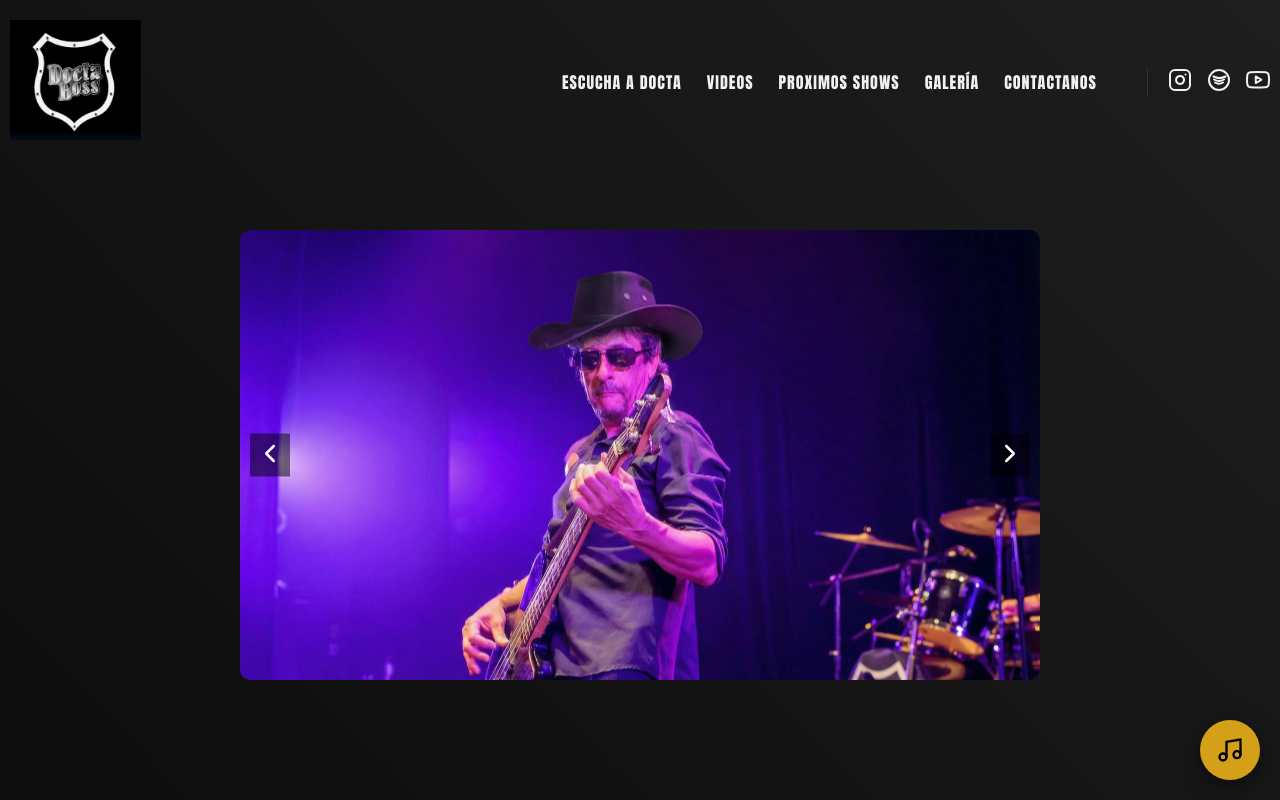
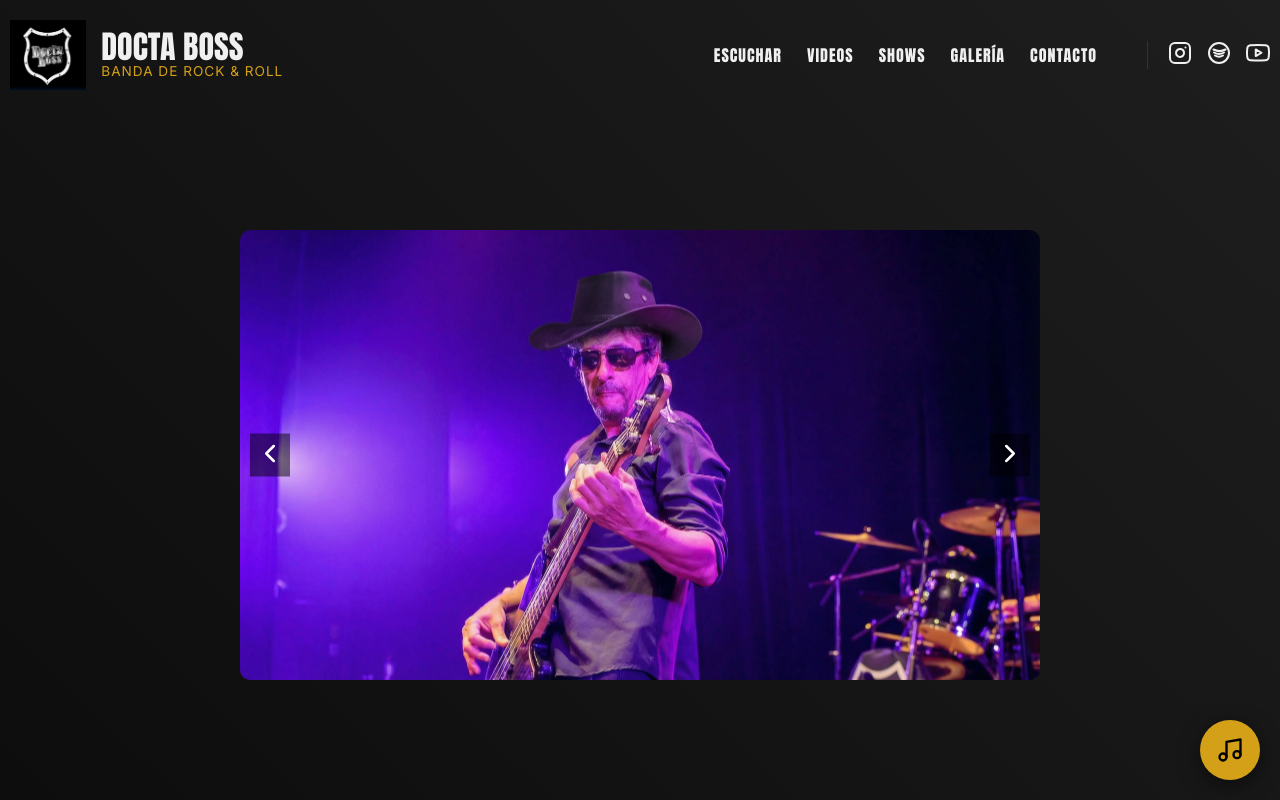
Before and after one commit to krmusicarg-arch/docta, a React (Vite) app: page / in a window 1280 px wide. Shown: the top 800 px of the page. Built offline with nearby package versions, Linux system fonts and the light colour scheme.

Commit message:
camnbios de seccion

```diff
--- a/index.html
+++ b/index.html
@@ -4,7 +4,7 @@
     <meta charset="UTF-8" />
     <link rel="icon" type="image/svg+xml" href="/vite.svg" />
     <meta name="viewport" content="width=device-width, initial-scale=1.0" />
-    <title>Docta Boss - Official Site</title>
+    <title>Docta Boss - Tributo Creedence Clearwater Revival</title>
     <link rel="preconnect" href="https://fonts.googleapis.com">
     <link rel="preconnect" href="https://fonts.gstatic.com" crossorigin>
     <link href="https://fonts.googleapis.com/css2?family=Anton&family=Inter:wght@300;400;600&display=swap" rel="stylesheet">
--- a/src/components/Footer.jsx
+++ b/src/components/Footer.jsx
@@ -34,6 +34,17 @@ const Footer = () => {
           })}
         </div>
 
+        <p style={{
+          fontFamily: 'var(--font-heading)',
+          fontSize: '1.2rem',
+          color: 'var(--color-accent)',
+          marginBottom: '20px',
+          letterSpacing: '1px',
+          textTransform: 'uppercase'
+        }}>
+          Primer Banda de Córdoba Tributo Creedence Clearwater Revival
+        </p>
+
         <p style={{ color: '#555', fontSize: '0.9rem' }}>&copy; 2026 DOCTA. All Rights Reserved.</p>
       </div>
     </footer>
--- a/src/components/Header.jsx
+++ b/src/components/Header.jsx
@@ -14,11 +14,11 @@ const Header = () => {
   }, []);
 
   const navLinks = [
-    { name: 'Escucha a docta', href: '#music' },
+    { name: 'Escuchar', href: '#music' },
     { name: 'Videos', href: '#videos' },
-    { name: 'Proximos shows', href: '#tour' },
+    { name: 'Shows', href: '#tour' },
     { name: 'Galería', href: '#gallery' },
-    { name: 'Contactanos', href: '#contact' },
+    { name: 'Contacto', href: '#contact' },
   ];
 
   const socialLinks = [
@@ -55,8 +55,29 @@ const Header = () => {
       <div className="container" style={{ display: 'flex', justifyContent: 'space-between', alignItems: 'center' }}>
 
         {/* Logo */}
-        <a href="#" className="logo" style={{ zIndex: 1001 }}>
-          <img src="/logo-docta.png" alt="Docta Logo" style={{ height: scrolled ? '60px' : '120px', objectFit: 'contain', transition: 'height 0.3s ease' }} />
+        <a href="#" className="logo" style={{ zIndex: 1001, display: 'flex', alignItems: 'center', gap: '15px', textDecoration: 'none' }}>
+          <img src="/logo-docta.png" alt="Docta Logo" style={{ height: scrolled ? '50px' : '70px', objectFit: 'contain', transition: 'height 0.3s ease' }} />
+          <div style={{ display: 'flex', flexDirection: 'column', justifyContent: 'center' }}>
+            <span style={{
+              fontFamily: 'var(--font-heading)',
+              fontSize: scrolled ? '1.5rem' : '2rem',
+              lineHeight: '1',
+              color: 'var(--color-text)',
+              transition: 'font-size 0.3s ease'
+            }}>
+              DOCTA BOSS
+            </span>
+            <span style={{
+              fontFamily: 'var(--font-body)',
+              fontSize: scrolled ? '0.7rem' : '0.85rem',
+              color: 'var(--color-accent)',
+              letterSpacing: '1px',
+              textTransform: 'uppercase',
+              transition: 'font-size 0.3s ease'
+            }}>
+              Banda de Rock & Roll
+            </span>
+          </div>
         </a>
 
         {/* Desktop Navigation */}
```
